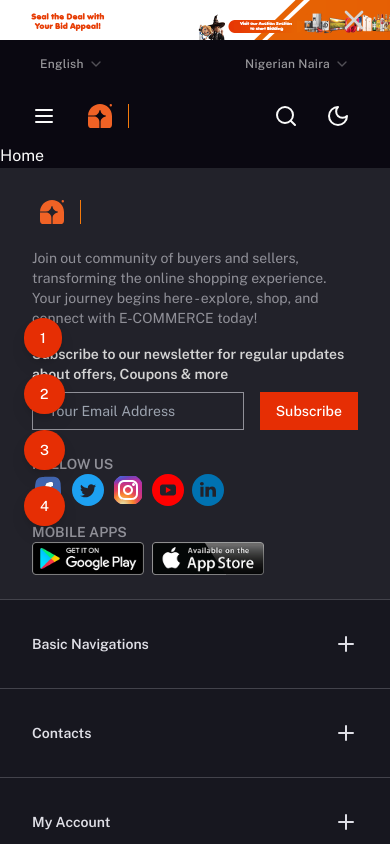
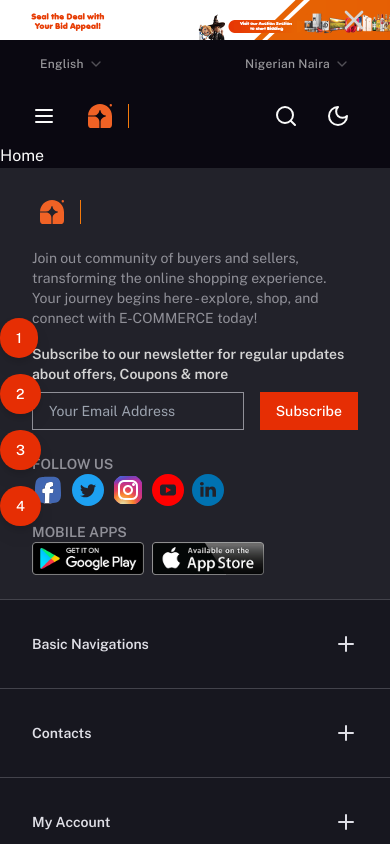
Before and after one commit to Kingjohneycodey/ecommerce-p1, a React (Vite) app: page / in a window 390 px wide. Shown: the top 844 px of the page. Built offline with nearby package versions, Linux system fonts and the light colour scheme.

Commit message:
fix drawer background for dark mode

```diff
--- a/src/components/ui/nav.jsx
+++ b/src/components/ui/nav.jsx
@@ -40,7 +40,7 @@ export function MobileNav({ isOpen, setIsOpen }) {
     <nav className="block lg:hidden">
       <div
         className={cn(
-          'fixed left-0 top-0 z-50 h-screen w-[70%] bg-white transition-all duration-300 md:w-3/5',
+          'fixed left-0 top-0 z-[100] h-screen w-[70%] bg-background transition-all duration-300 md:w-3/5',
           isOpen ? 'left-0' : '-left-full'
         )}
         onClick={(e) => e.stopPropagation()}
--- a/src/components/ui/side-nav-buttons.jsx
+++ b/src/components/ui/side-nav-buttons.jsx
@@ -5,8 +5,8 @@ export default function SideNavButtons() {
   return (
     <div
       className={cn(
-        'fixed top-1/2 z-[100] -translate-y-1/2',
-        'left-6'
+        'fixed top-1/2 z-[40] -translate-y-1/2',
+        'md:left-6'
       )}
     >
       <ul className="space-y-4">
```
